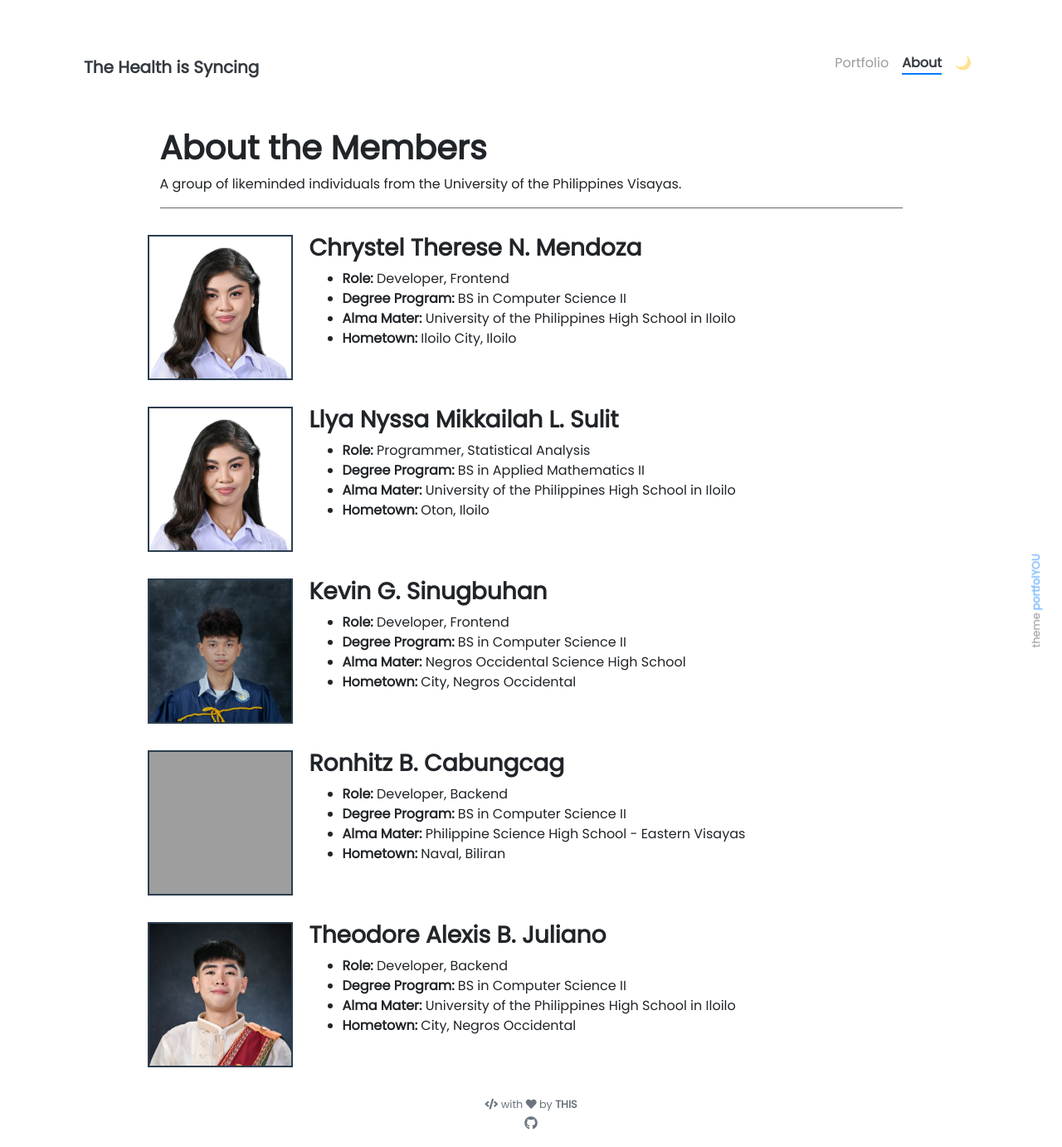
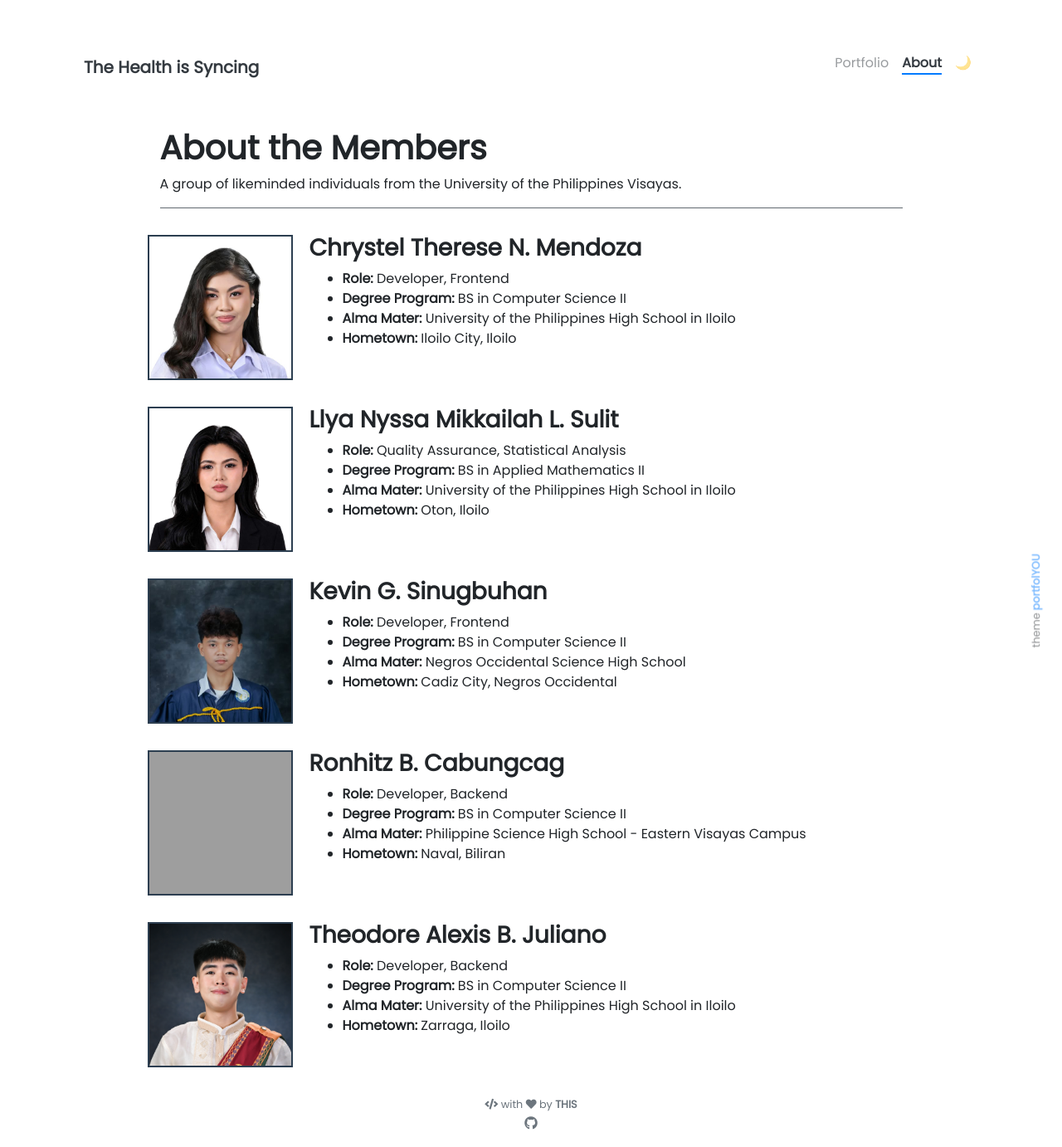
Before and after one commit to thehealthissyncing/thehealthissyncing.github.io, a Jekyll site: the page built from pages/about.md, in a window 1280 px wide. Shown: the whole page at 83% size. Built offline with Jekyll 4.4.1, drawn with Linux system fonts in a browser that asks for light colours; grey boxes are pictures that could not be loaded.

Commit message:
feat: add project entries, change nyssa pfp

```diff
--- a/pages/about.md
+++ b/pages/about.md
@@ -28,13 +28,13 @@ A group of likeminded individuals from the University of the Philippines Visayas
 
 <div class="row" style="display: flex; align-items: flex-start; gap: 20px;">
     <div style="flex-shrink: 0;">
-        <img src="/assets/tala_1x1.jpg" alt="Member Photo" style="width: 175px; height: 175px; object-fit: cover; ; border: 2px solid #2c3e50;">
+        <img src="/assets/nyssa_1x1.jpg" alt="Member Photo" style="width: 175px; height: 175px; object-fit: cover; ; border: 2px solid #2c3e50;">
     </div>
 
 <div markdown="1" style="flex: 1; padding-top: 15px;">
 
 ### **Llya Nyssa Mikkailah L. Sulit**
-* **Role:** Programmer, Statistical Analysis
+* **Role:** Quality Assurance, Statistical Analysis
 * **Degree Program:** BS in Applied Mathematics II
 * **Alma Mater:** University of the Philippines High School in Iloilo
 * **Hometown:** Oton, Iloilo
@@ -53,7 +53,7 @@ A group of likeminded individuals from the University of the Philippines Visayas
 * **Role:** Developer, Frontend
 * **Degree Program:** BS in Computer Science II
 * **Alma Mater:** Negros Occidental Science High School
-* **Hometown:** City, Negros Occidental
+* **Hometown:** Cadiz City, Negros Occidental
 
 </div>
 </div>
@@ -68,7 +68,7 @@ A group of likeminded individuals from the University of the Philippines Visayas
 ### **Ronhitz B. Cabungcag**
 * **Role:** Developer, Backend
 * **Degree Program:** BS in Computer Science II
-* **Alma Mater:** Philippine Science High School - Eastern Visayas
+* **Alma Mater:** Philippine Science High School - Eastern Visayas Campus
 * **Hometown:** Naval, Biliran
 
 </div>
@@ -85,7 +85,7 @@ A group of likeminded individuals from the University of the Philippines Visayas
 * **Role:** Developer, Backend
 * **Degree Program:** BS in Computer Science II
 * **Alma Mater:** University of the Philippines High School in Iloilo
-* **Hometown:** City, Negros Occidental
+* **Hometown:** Zarraga, Iloilo
 
 </div>
 </div>
```
Also changed, not shown: _projects/(1) CA-C-NO.md (added, +7 -0 lines), _projects/(3) UpRice.md (added, +7 -0 lines), _projects/(4) Cliniq.md (added, +6 -0 lines), _projects/(2) Buy-Bye.md (renamed from _projects/(1) PlaceHolder Project.md), assets/cacno_img.png (added), assets/nyssa_1x1.jpg (added), assets/uprice_img.png (added).
